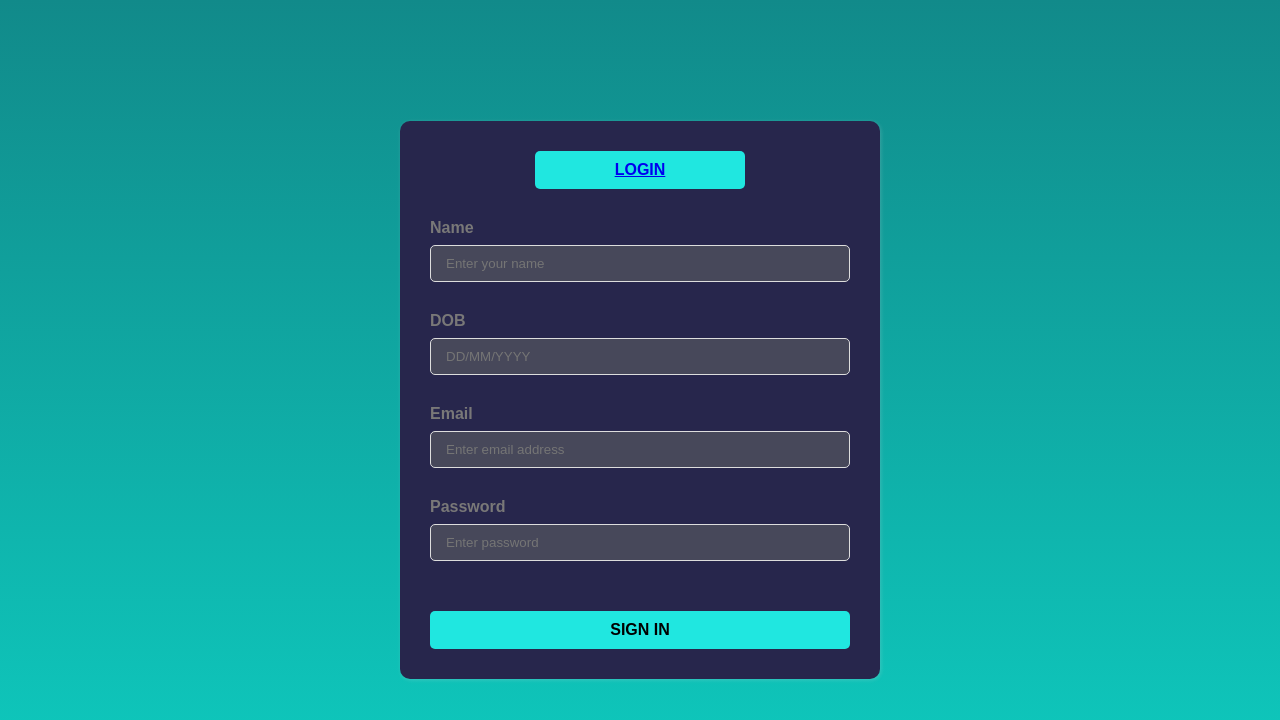
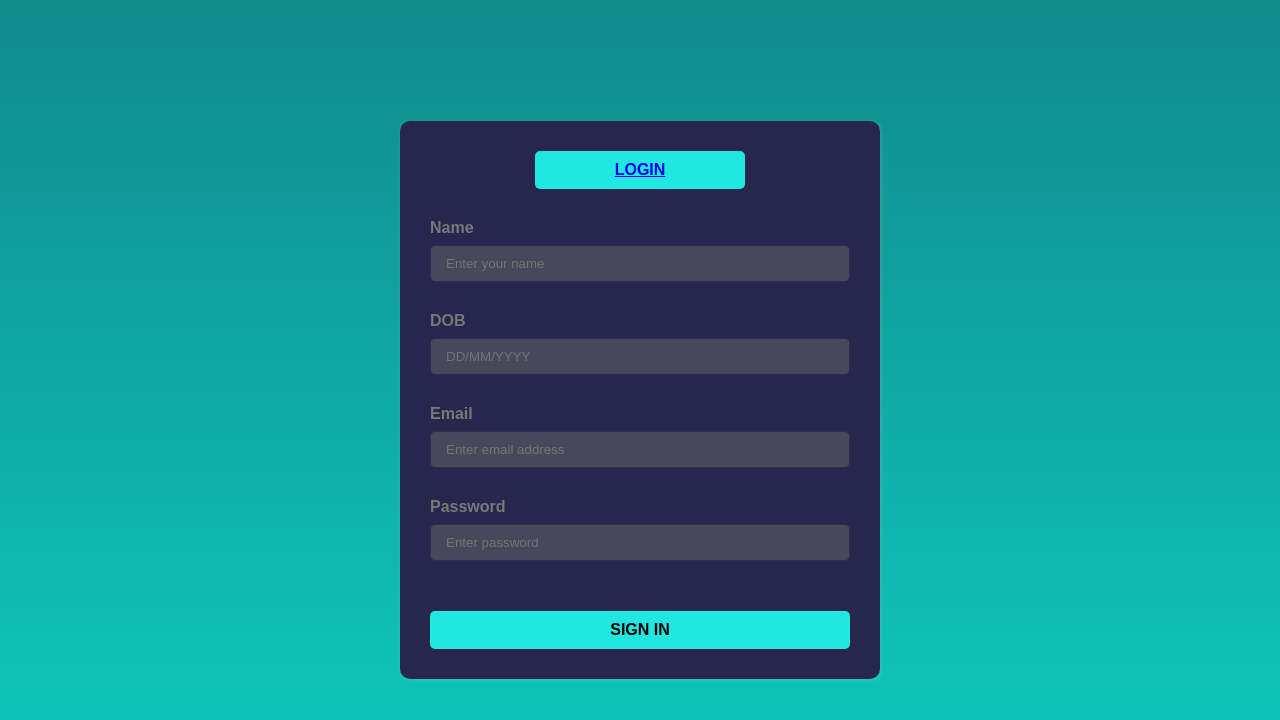
Before and after one commit to satyam-kumar94/LoginSystem, a React (Create React App) app: page / in a window 1280 px wide. Shown: the top 720 px of the page. Built offline with nearby package versions, Linux system fonts and the light colour scheme; no server answers.

Commit message:
update input box

```diff
--- a/src/components/InputControl/InputControl.module.css
+++ b/src/components/InputControl/InputControl.module.css
@@ -13,10 +13,10 @@
 .container input {
   background-color: rgba(94, 97, 101, 0.593);
   border-radius: 5px;
-  border: 1px solid #dddddd;
+  border: 1px solid #332b4e;
   outline: none;
   padding: 10px 15px;
-  color: #000;
+  color: white;
 }
 
 .container input:hover {
```
